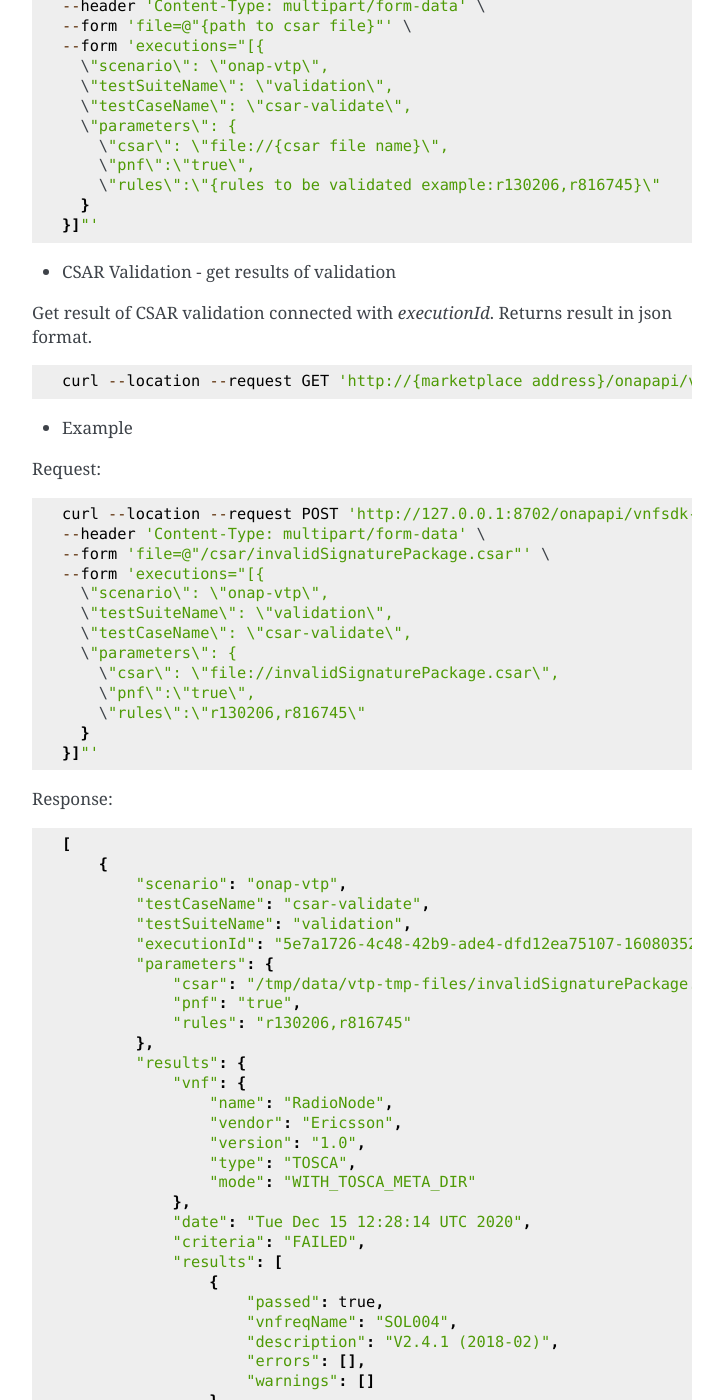
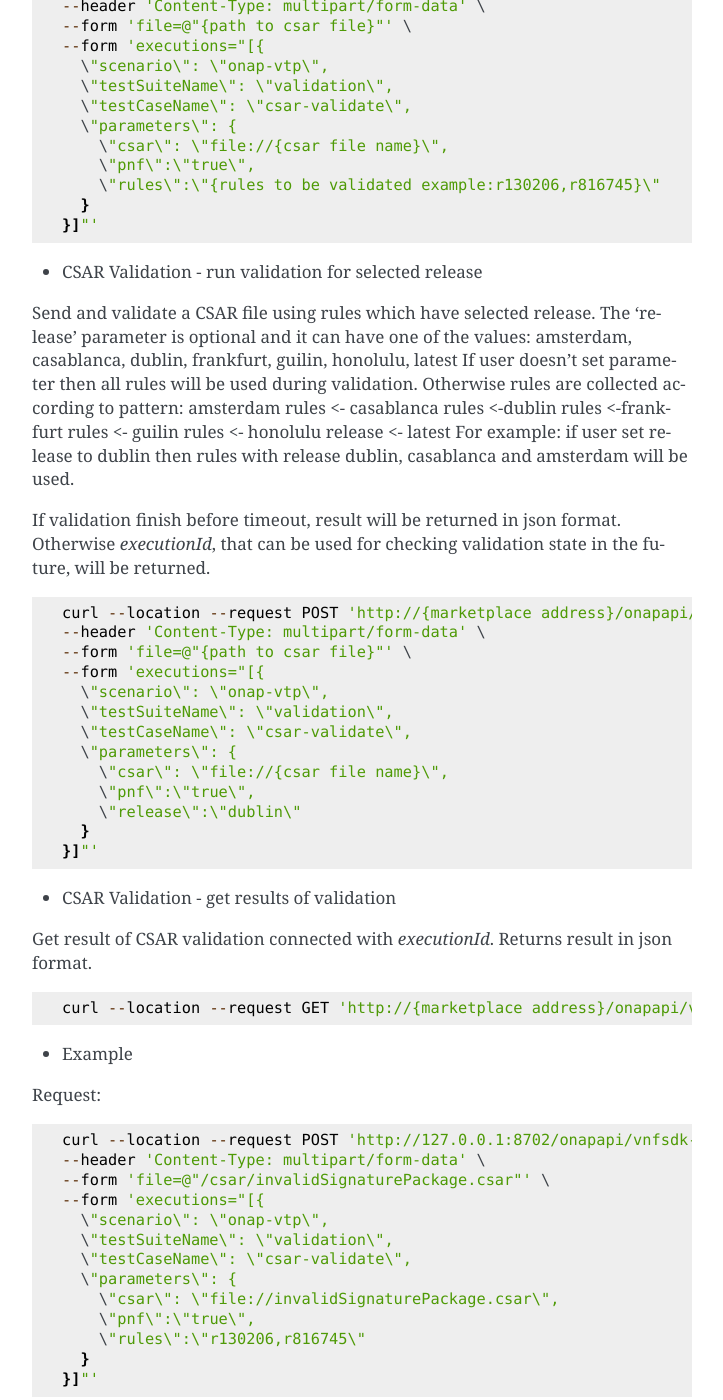
Before and after one commit to onap/vnfsdk-model, a Sphinx documentation site: the page built from docs/files/VNFSDK-Marketplace-userguide-rest-api.rst, in a window 1280 px wide and 1400 px high, scrolled down 822 px. Shown: the whole window, without its empty margins (388-1111 px from the left). Built offline with Sphinx 7.4.7, drawn with Linux system fonts in a browser that asks for light colours; pages that are not in the unit, such as notebooks, are missing from menus.

Commit message:
Update documentation - running validation with selected release
Signed-off-by: Bartosz Gardziejewski <bartosz.gardziejewski@nokia.com>
Change-Id: Ic4fc23bff09c5c94707a3b1b447d5234fd96b95e
Issue-ID: VNFSDK-731

```diff
--- a/docs/files/VNFSDK-Marketplace-userguide-rest-api.rst
+++ b/docs/files/VNFSDK-Marketplace-userguide-rest-api.rst
@@ -53,6 +53,32 @@ Otherwise *executionId*, that can be used for checking validation state in the f
       }
     }]"'
 
+- CSAR Validation - run validation for selected release
+
+Send and validate a CSAR file using rules which have selected release.
+The 'release' parameter is optional and it can have one of the values: amsterdam, casablanca, dublin, frankfurt, guilin, honolulu, latest
+If user doesn't set parameter then all rules will be used during validation. Otherwise rules are collected according to pattern:
+amsterdam rules <- casablanca rules <-dublin rules <-frankfurt rules <- guilin rules <- honolulu release <- latest
+For example: if user set release to dublin then rules with release dublin, casablanca and amsterdam will be used.
+
+If validation finish before timeout, result will be returned in json format.
+Otherwise *executionId*, that can be used for checking validation state in the future, will be returned.
+
+.. code-block::
+
+    curl --location --request POST 'http://{marketplace address}/onapapi/vnfsdk-marketplace/v1/vtp/executions' \
+    --header 'Content-Type: multipart/form-data' \
+    --form 'file=@"{path to csar file}"' \
+    --form 'executions="[{
+      \"scenario\": \"onap-vtp\",
+      \"testSuiteName\": \"validation\",
+      \"testCaseName\": \"csar-validate\",
+      \"parameters\": {
+        \"csar\": \"file://{csar file name}\",
+        \"pnf\":\"true\",
+        \"release\":\"dublin\"
+      }
+    }]"'
 
 - CSAR Validation - get results of validation
 
```
